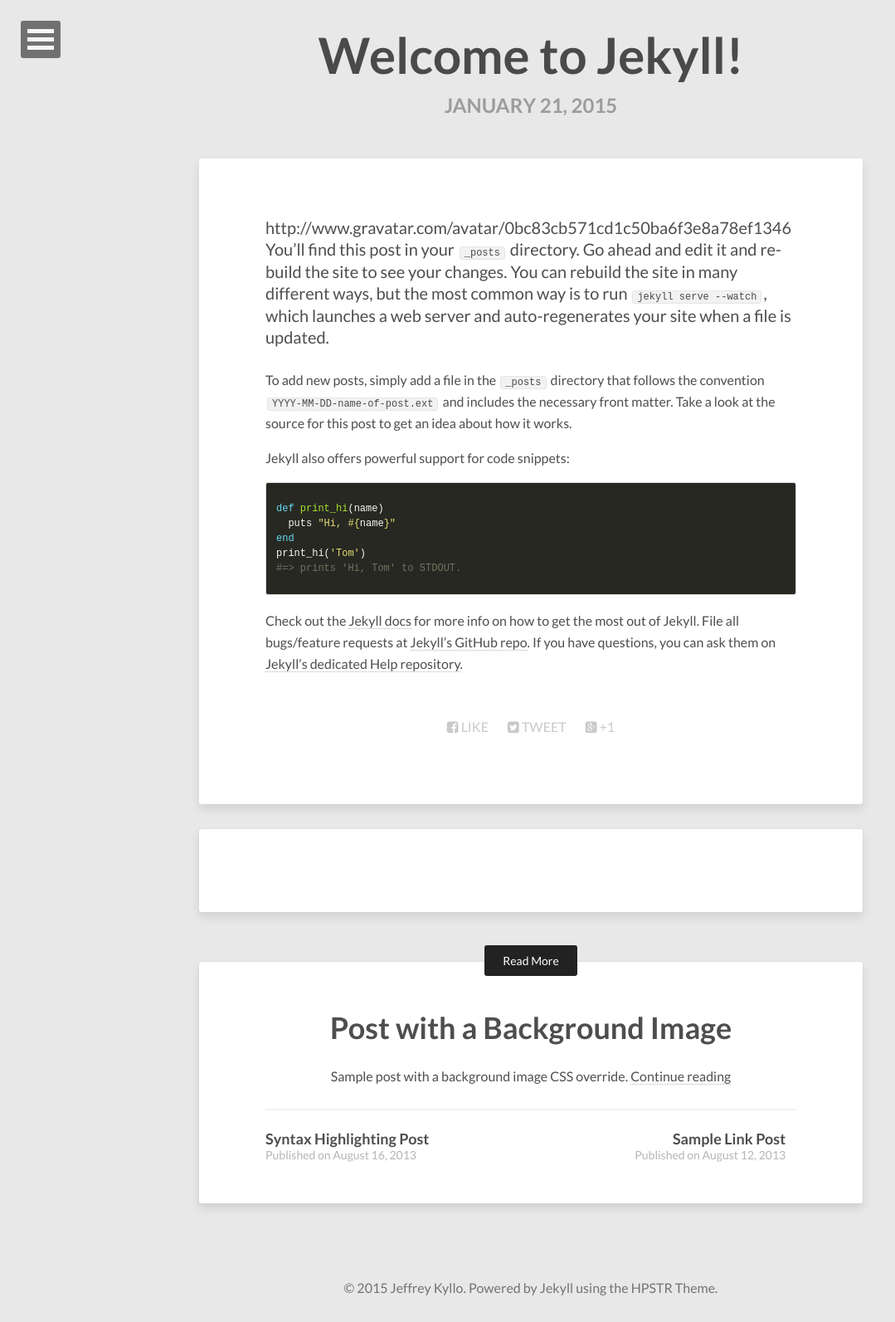
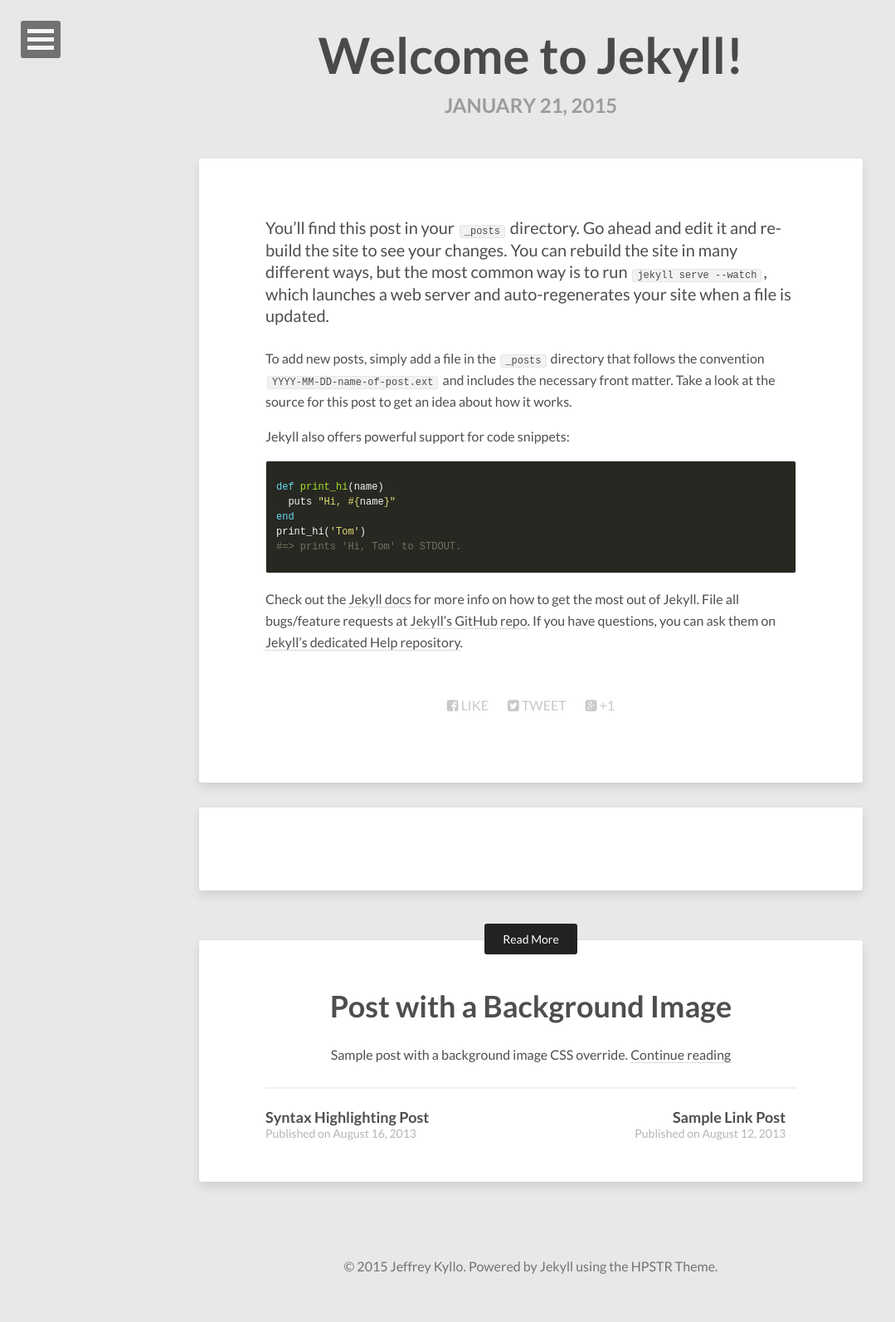
Before and after one commit to j3hyde/j3hyde.github.io, a Jekyll site: the page built from _posts/2015-01-21-welcome-to-jekyll.markdown, in a window 1280 px wide. Shown: the whole page at 83% size, without its empty margins (0-1079 px from the left). Built offline with Jekyll 4.4.1, drawn with Linux system fonts in a browser that asks for light colours; nearby versions of some CDN libraries; after the commit the page ends 1567 px from its top, so only the background shows below that; some of the changed lines change nothing that is shown.

Commit message:
Removed gravatar test.

```diff
--- a/_plugins/to_gravatar.rb
+++ /dev/null
@@ -1,22 +0,0 @@
-require 'digest/md5'
-
-module Jekyll
-  module GravatarFilter
-    def to_gravatar(input)
-      "http://www.gravatar.com/avatar/#{hash(input)}"
-    end
-
-    def to_secure_gravatar(input)
-      "https://secure.gravatar.com/avatar/#{hash(input)}"
-    end
-
-    private :hash
-
-    def hash(email)
-      email_address = email ? email.downcase.strip : ''
-      Digest::MD5.hexdigest(email_address)
-    end
-  end
-end
-
-Liquid::Template.register_filter(Jekyll::GravatarFilter)
--- a/_posts/2015-01-21-welcome-to-jekyll.markdown
+++ b/_posts/2015-01-21-welcome-to-jekyll.markdown
@@ -4,7 +4,6 @@
 date:   2015-01-21 14:44:37
 categories: jekyll update
 ---
-{{ "MyEmailAddress@example.com" | to_gravatar }}
 You’ll find this post in your `_posts` directory. Go ahead and edit it and re-build the site to see your changes. You can rebuild the site in many different ways, but the most common way is to run `jekyll serve --watch`, which launches a web server and auto-regenerates your site when a file is updated.
 
 To add new posts, simply add a file in the `_posts` directory that follows the convention `YYYY-MM-DD-name-of-post.ext` and includes the necessary front matter. Take a look at the source for this post to get an idea about how it works.
```
